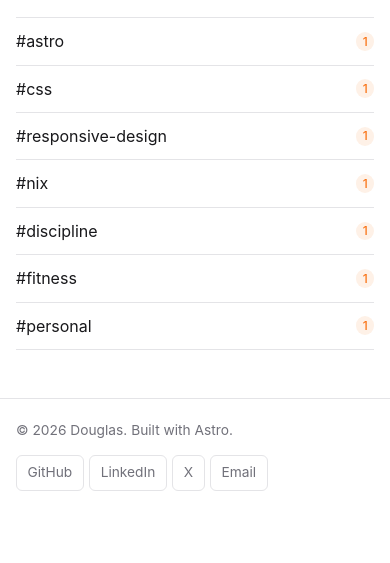
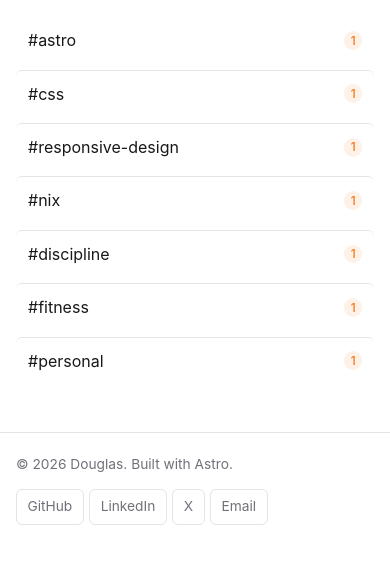
Before and after one commit to douglastofoli/douglastofoli.dev, an Astro site: page /tags in a window 390 px wide. Shown: the part 217-780 px from the top of the page. Built offline with nearby package versions, Linux system fonts and the light colour scheme; Astro itself is replaced by a stand-in of ours; some packages are replaced by stand-ins of ours.

Commit message:
minor improvements css

```diff
--- a/src/pages/tags/index.astro
+++ b/src/pages/tags/index.astro
@@ -158,9 +158,7 @@ const tags = Array.from(tagMap.entries())
       .tags-container {
         display: grid;
         grid-template-columns: 1fr;
-        gap: 0;
-        border-top: 1px solid var(--border-color);
-        border-bottom: 1px solid var(--border-color);
+        gap: 0.375rem;
       }
 
       .tag-link {
@@ -168,9 +166,9 @@ const tags = Array.from(tagMap.entries())
         gap: 1rem;
         min-height: 44px;
         width: 100%;
-        padding: 0.75rem 0;
+        padding: 0.75rem 0.75rem;
         border: 0;
-        border-radius: 0;
+        border-radius: 0.375rem;
         background: transparent;
         color: var(--text-primary);
         font-size: 1rem;
```
Also changed, not shown: src/pages/blog/index.astro (+34 -4 lines).
